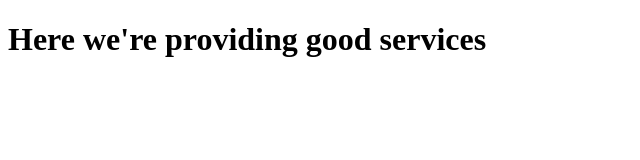
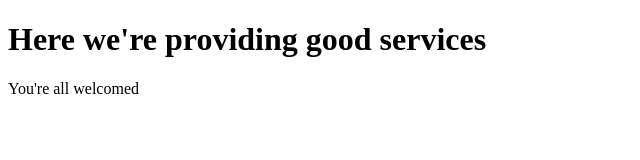
Before and after one commit to iamzilfa/Gym-Git-Exercise-Solutions, a plain HTML site: page services.html in a window 1280 px wide. Shown: the whole page, without its empty margins (0-640 px from the left). Drawn offline with Linux system fonts and the light colour scheme.

Commit message:
changes made on service file on main branch

```diff
--- a/services.html
+++ b/services.html
@@ -8,5 +8,6 @@
 </head>
 <body>
     <h1>Here we're providing good services</h1>
+    <p>You're all welcomed</p>
 </body>
 </html>
```
